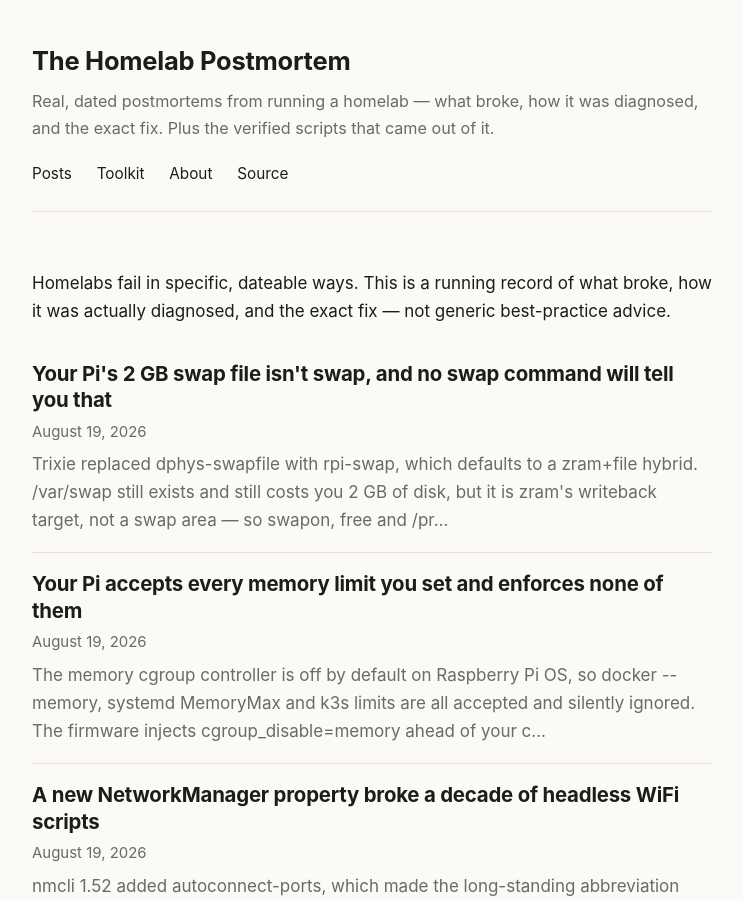
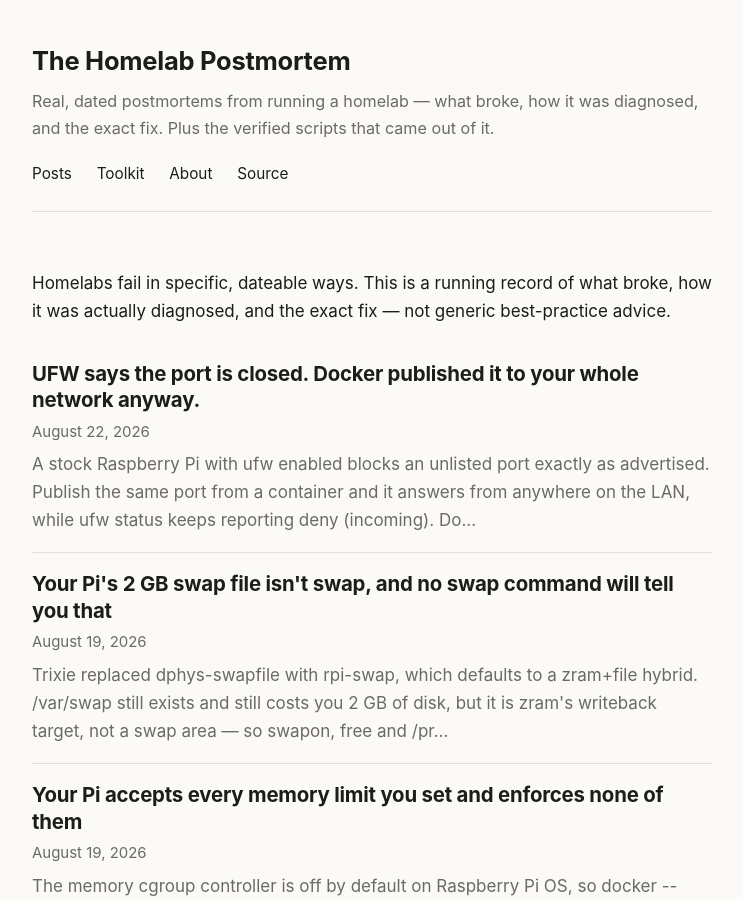
Before and after one commit to mitoyosh/homelab-postmortem, a Jekyll site: the page built from index.html, in a window 1280 px wide and 900 px high. Shown: the whole window, without its empty margins (268-1011 px from the left). Built offline with Jekyll 4.4.1, drawn with Linux system fonts in a browser that asks for light colours; part of the change alters nothing that is shown.

Commit message:
Add post: Docker publishes past UFW, plus the checker
Verified on the reference Pi today with a controlled pair: a host
listener on 8080 times out from another machine, a container publishing
the same port answers HTTP 200, and ufw status reports the port as not
allowed in both cases.

Also establishes what a stock Pi OS Lite Trixie actually ships with —
no iptables binary at all, nftables installed but disabled with an empty
ruleset. iptables arrives as a dependency of whatever you install first,
and resolves to the nft backend. Installing Docker did not switch it to
legacy, contrary to the advice this started from.

Both fixes tested: 127.0.0.1 binding, and a DOCKER-USER rule matching the
container port rather than the published one.

Co-Authored-By: Claude Opus 5 <noreply@anthropic.com>

````diff
--- /dev/null
+++ b/_posts/2026-08-22-docker-publishes-past-ufw.md
@@ -0,0 +1,165 @@
+---
+title: "UFW says the port is closed. Docker published it to your whole network anyway."
+date: 2026-08-22
+excerpt: "A stock Raspberry Pi with ufw enabled blocks an unlisted port exactly as advertised. Publish the same port from a container and it answers from anywhere on the LAN, while ufw status keeps reporting deny (incoming). Docker's rules are evaluated before UFW's, and nothing warns you."
+devto_tags: docker, security, linux, raspberrypi
+---
+
+**TL;DR**: `ufw enable` on a Pi does what it says — until Docker is installed. Docker inserts its own chains ahead of UFW's in `FORWARD`, and DNATs published ports before UFW is ever consulted. Same port, same firewall, same `deny (incoming)` default: a host process is blocked and a container is reachable from the entire LAN. `ufw status` reports the port as not allowed in both cases. Bind to `127.0.0.1` explicitly, or put a rule in `DOCKER-USER` — both verified below.
+
+## The demonstration
+
+One Pi 4B, Raspberry Pi OS Lite (Trixie), `ufw` active with a single rule for SSH:
+
+```bash
+$ sudo ufw status verbose
+Status: active
+Logging: on (low)
+Default: deny (incoming), allow (outgoing), deny (routed)
+New profiles: skip
+
+To                         Action      From
+--                         ------      ----
+22/tcp                     ALLOW IN    Anywhere
+22/tcp (v6)                ALLOW IN    Anywhere (v6)
+```
+
+Port 8080 is not in that list, so it is denied. Start a plain listener on it:
+
+```bash
+$ python3 -m http.server 8080 --bind 0.0.0.0
+```
+
+From another machine on the same LAN:
+
+```
+192.168.128.154:8080 → Connection timed out after 6010 milliseconds
+```
+
+Blocked, exactly as configured. Now stop that, and publish the same port from a container instead:
+
+```bash
+$ sudo docker run -d --name ufwtest -p 8080:80 nginx:alpine
+$ sudo docker ps --format '{{.Ports}}'
+0.0.0.0:8080->80/tcp, :::8080->80/tcp
+```
+
+`ufw status` is unchanged — still no rule for 8080, still `deny (incoming)`. From the same other machine:
+
+```
+192.168.128.154:8080 → HTTP 200
+```
+
+Same port. Same firewall. Same policy. Opposite outcome, and the firewall's own status output cannot tell the two situations apart.
+
+## Why it happens
+
+Docker writes iptables rules when it starts, and it puts them at the front of the chains that matter:
+
+```bash
+$ sudo iptables -S FORWARD
+-P FORWARD DROP
+-A FORWARD -j DOCKER-USER
+-A FORWARD -j DOCKER-ISOLATION-STAGE-1
+-A FORWARD -o docker0 -m conntrack --ctstate RELATED,ESTABLISHED -j ACCEPT
+-A FORWARD -o docker0 -j DOCKER
+-A FORWARD -i docker0 ! -o docker0 -j ACCEPT
+-A FORWARD -i docker0 -o docker0 -j ACCEPT
+-A FORWARD -j ufw-before-logging-forward
+...
+```
+
+`DOCKER-USER` and `DOCKER` come first. `ufw-before-logging-forward` — the entry point to everything UFW manages — comes after them. Traffic that Docker accepts never reaches a UFW rule.
+
+The actual redirection happens earlier still, in `nat`:
+
+```bash
+$ sudo iptables -t nat -S DOCKER
+-A DOCKER ! -i docker0 -p tcp -m tcp --dport 8080 -j DNAT --to-destination 172.17.0.2:80
+```
+
+The packet is DNAT'd to the container before filtering decides anything. By the time UFW's rules are consulted, the destination is no longer the host.
+
+None of this is a bug in the strict sense. Docker documents that it manipulates iptables, and publishing a port is a request to make it reachable. The problem is that **the tool you use to check whether a port is exposed does not model the mechanism that exposed it.** `ufw status` reports UFW's rules, correctly, and those rules genuinely do not allow 8080.
+
+## What a stock Pi actually starts with
+
+Worth knowing, because it changes who this applies to. On a fresh Raspberry Pi OS Lite (Trixie) install, `iptables` is not present at all:
+
+```bash
+$ ls /usr/sbin/iptables /sbin/iptables
+ls: cannot access '/usr/sbin/iptables': No such file or directory
+ls: cannot access '/sbin/iptables': No such file or directory
+
+$ dpkg-query -W -f='${Status}' iptables
+unknown ok not-installed
+
+$ update-alternatives --list iptables
+update-alternatives: error: no alternatives for iptables
+```
+
+`nftables` is installed but its service is disabled and the ruleset is empty. So the box ships with no firewall running and no iptables binary.
+
+`iptables` arrives as a dependency of whatever you install first. `apt install ufw` pulls it in, and the alternative resolves to the nft backend:
+
+```bash
+$ update-alternatives --display iptables
+iptables - auto mode
+  link best version is /usr/sbin/iptables-nft
+  link currently points to /usr/sbin/iptables-nft
+
+$ sudo iptables --version
+iptables v1.8.11 (nf_tables)
+```
+
+Installing Docker afterwards did **not** change that — the alternative stayed on `iptables-nft`, and Debian's `docker.io` package does not depend on `iptables-legacy`. Advice that says Docker forces the legacy backend did not hold here. It may have been true on earlier releases; on this image it wasn't, and the UFW-bypass problem happens regardless of which backend is selected.
+
+## The fix
+
+Two things work. Both were tested against the same container and the same firewall state.
+
+**Bind the published port to localhost when you don't want it on the network.** The `-p` flag takes an address, and most examples omit it, which means `0.0.0.0`:
+
+```bash
+$ sudo docker run -d --name fixA -p 127.0.0.1:8080:80 nginx:alpine
+$ sudo docker ps --format '{{.Ports}}'
+127.0.0.1:8080->80/tcp
+```
+
+```
+localhost:8080            → HTTP 200
+192.168.128.154:8080      → timed out
+```
+
+The DNAT rule still exists; it's just scoped to loopback. This is the right default for anything behind a reverse proxy, which on a homelab box is most things.
+
+**Or filter in `DOCKER-USER`, which Docker evaluates first and never rewrites.** That chain exists specifically so you have somewhere to put rules that survive Docker restarts:
+
+```bash
+sudo iptables -I DOCKER-USER 1 -p tcp --dport 80 -m conntrack --ctstate NEW ! -s 127.0.0.1 -j DROP
+```
+
+```bash
+$ sudo iptables -S DOCKER-USER
+-N DOCKER-USER
+-A DOCKER-USER ! -s 127.0.0.1/32 -p tcp -m tcp --dport 80 -m conntrack --ctstate NEW -j DROP
+-A DOCKER-USER -j RETURN
+```
+
+```
+192.168.128.154:8080      → timed out
+```
+
+Note the port in that rule is the **container's** port (80), not the published one (8080) — `DOCKER-USER` is in `FORWARD`, so it sees the packet after DNAT has already rewritten the destination. Writing `--dport 8080` there matches nothing and silently does not protect you, which is its own small trap.
+
+Rules added this way are not persistent across reboots on their own; `iptables-persistent`, a systemd unit, or a tool like `ufw-docker` handles that. Whichever route you take, verify from another machine rather than from the Pi — `curl localhost` will succeed in every configuration above and tells you nothing.
+
+## The generalisable habit
+
+This is the same shape as [the swap file that isn't swap](https://homelabpostmortem.com/2026/08/19/trixie-rpi-swap-writeback-file/) and [the memory limit that isn't enforced](https://homelabpostmortem.com/2026/08/19/pi-memory-cgroup-disabled-by-firmware/): **a tool reports on its own model of the world, and something outside that model is what actually decides.**
+
+`ufw status` is not lying. It is answering "what rules does UFW have?" precisely. The question you had was "what can reach this machine?", and no single tool on the box answers that once two things are both writing firewall rules.
+
+So the habit worth building is narrow and cheap: **test exposure from a different machine.** One `curl` from a laptop settles in three seconds what an hour of reading rule listings will not, because it exercises the whole stack instead of one layer's opinion of it.
+
+And when you install something that manages its own firewall rules — Docker, Tailscale, libvirt, k3s — assume it did, and go look at the chain order once. The ordering is the entire behaviour, and it is visible in one command.
--- a/toolkit/index.md
+++ b/toolkit/index.md
@@ -39,6 +39,10 @@ destructive, dry-run modes where it matters.
   NetworkManager 1.52 made ambiguous, and WiFi profiles left with no key
   management that look configured and can never associate. From
   [A new NetworkManager property broke a decade of scripts]({{ '/2026/08/19/nmcli-abbreviation-ambiguity-trixie/' | relative_url }}).
+- **`check-docker-firewall-bypass.sh`** — finds container ports that are
+  reachable from your network while your firewall reports them as denied.
+  Docker's chains are evaluated before UFW's, so both are true at once. From
+  [UFW says the port is closed]({{ '/2026/08/22/docker-publishes-past-ufw/' | relative_url }}).
 
 Also relevant if you're building your own delivery pipeline:
 [Stripe retries a failed webhook for three days]({{ '/2026/08/18/stripe-webhook-retries-and-idempotency/' | relative_url }}) — the idempotency bug this toolkit's own delivery Worker hit and fixed.
````
